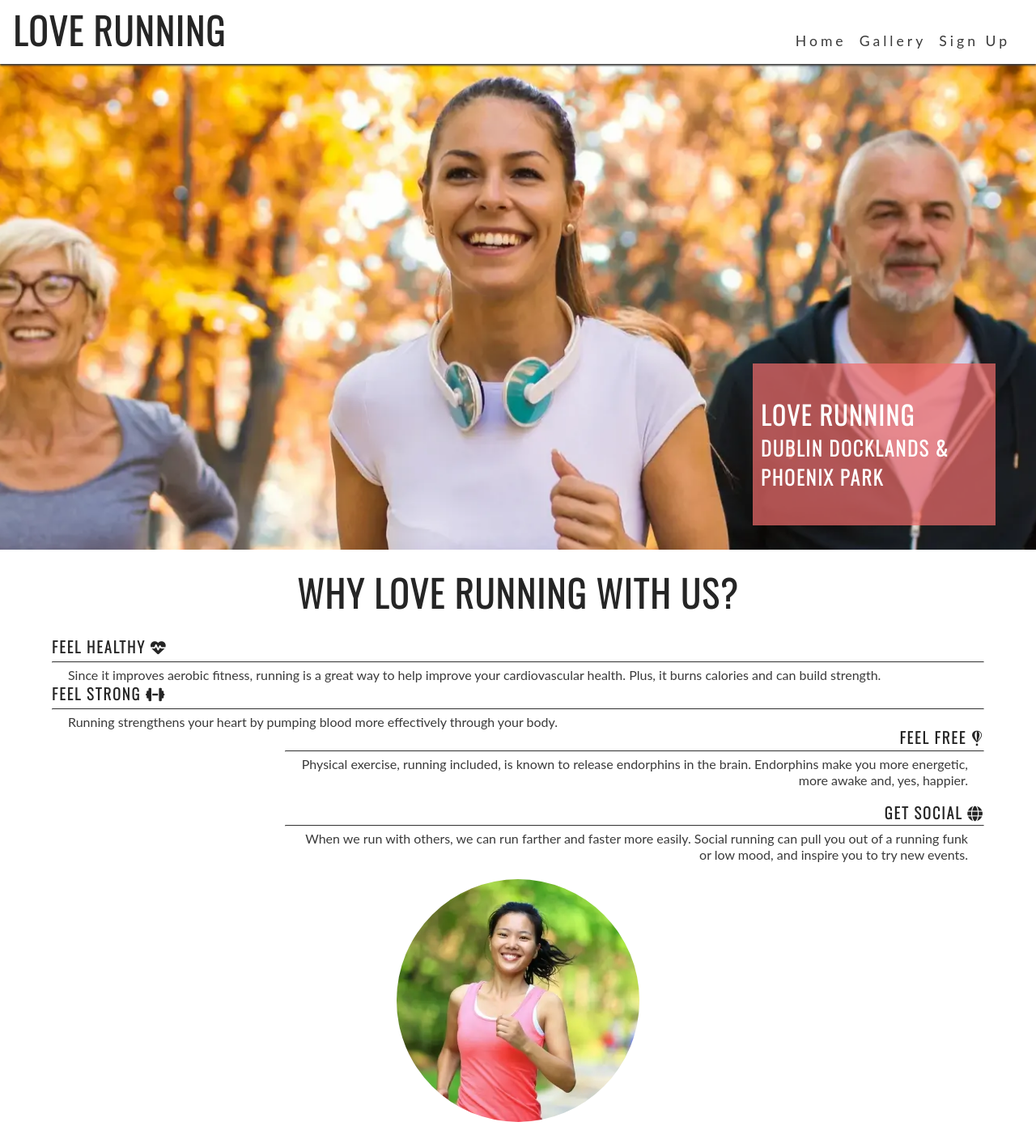
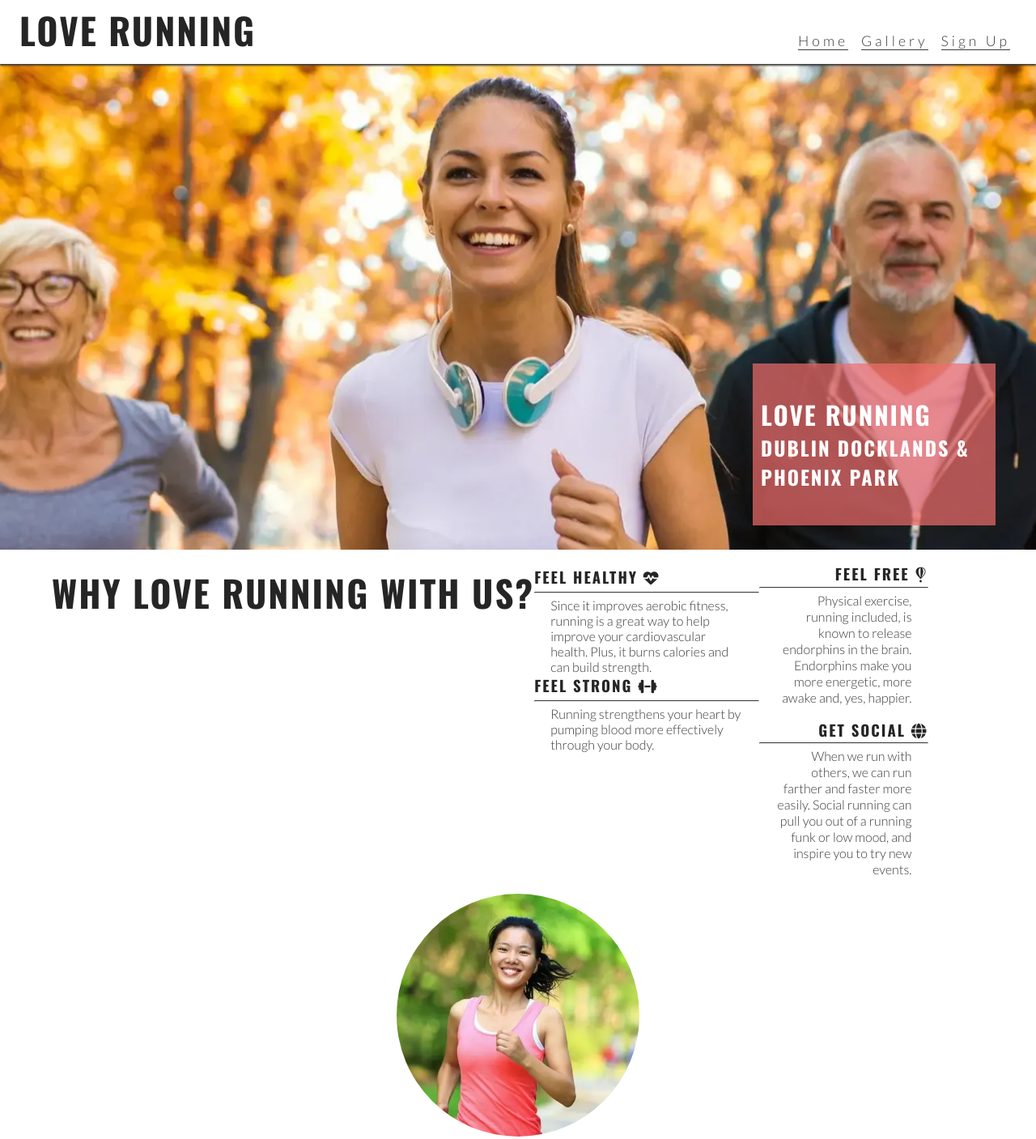
Before and after one commit to Monicaular/Soaps-Project, a plain HTML site: page index.html in a window 1280 px wide. Shown: the top 1407 px of the page at 81% size. Drawn offline with nearby package versions, Linux system fonts and the light colour scheme.

Commit message:
Copy+pasted code from the source code to check if it works

```diff
--- a/assets/css/style.css
+++ b/assets/css/style.css
@@ -1,19 +1,19 @@
-/*Google fonts import*/
-@import url('https://fonts.googleapis.com/css2?family=Oswald:wght@200;300&display=swap');
+/* Google fonts import */
+@import url('https://fonts.googleapis.com/css2?family=Lato:wght@300&family=Oswald:wght@200;300;400;500;600;700&display=swap');
 
-/*Asterisk wildcard selector to override default styles added by the browser*/
+/* Asterisk wildcard selector to override default styles added by the browser */
 * {
     padding: 0;
     margin: 0;
     box-sizing: border-box;
 }
 
-/* General Styles*/
+/* General styles */
 body {
     min-height: 100vh;
     display: flex;
     flex-direction: column;
-    /*Generic project styles*/
+    /* Generic project styles */
     color: #3a3a3a;
     font-family: 'Lato', sans-serif;
 }
@@ -45,8 +45,6 @@ header a {
     color: inherit;
 }
 
-
-
 #menu {
     font-size: 110%;
     letter-spacing: 4px;
@@ -58,7 +56,7 @@ header a {
 }
 
 .active {
-    border-bottom: 1em;
+    border-bottom: 1px solid #3a3a3a;
 }
 
 /* Navbar styles with dropdown toggle */
@@ -73,7 +71,7 @@ nav {
     top: 100%;
 }
 
-/*Nav toggle*/
+/* Nav toggle */
 #nav-toggle:checked~nav {
     display: block;
 }
@@ -86,15 +84,14 @@ nav {
     font-size: 2rem;
 }
 
-/* Main Content */
+/* Main content */
 main {
-
-    /*Make main element take up any surplus space to push footer down*/
+    /* Make main element take up any surplus space to push footer down */
     flex: 1 0 auto;
     margin-top: 47px;
 }
 
-/*Hero section*/
+/* Hero section */
 #hero {
     height: 600px;
     width: 100%;
@@ -103,7 +100,7 @@ main {
 }
 
 #cover-text {
-    /* Final rgba value sets the opacity so it is semi-transparent*/
+    /* Final rgba value sets the opacity so it is semi-transparent */
     background-color: rgba(241, 109, 107, .7);
     font-size: 130%;
     position: absolute;
@@ -112,14 +109,14 @@ main {
     min-height: 200px;
     padding-top: 40px;
     padding-left: 10px;
-
 }
 
 #cover-text>h2,
-#cover-text h3 {
+#cover-text>h3 {
     color: #ffffff;
 }
 
+/* Reasons section */
 #reasons {
     width: 90%;
     margin: 20px auto;
@@ -163,8 +160,7 @@ main {
     justify-content: center;
 }
 
-
-/* Footer*/
+/* Footer */
 #social-networks {
     text-align: center;
     padding: 20px 0;
@@ -176,13 +172,13 @@ main {
 #social-networks i {
     font-size: 160%;
     padding: 5%;
-    color: #3a3a3a
+    color: #3a3a3a;
 }
 
-/* Media query: tablets and larger (768px and up)*/
+/* Media query: tablets and larger (768px and up) */
 @media screen and (min-width: 768px) {
 
-    /* Header*/
+    /* Header */
     nav {
         display: block;
         position: relative;
@@ -193,7 +189,6 @@ main {
 
     #menu {
         display: flex;
-
     }
 
     #menu>li {
@@ -207,22 +202,22 @@ main {
     #logo {
         font-size: 280%;
         line-height: 75px;
-        margin: 0 0.5 rem;
+        margin: 0 0.5rem;
     }
 
-    /* Main Content*/
+    /* Main content */
     main {
-        /*push main content down to accommodate larger header*/
+        /* Push main content down to accommodate larger header */
         margin-top: 79px;
     }
 
-    /*Hero*/
+    /* Hero */
     #cover-text {
         width: 300px;
         right: 50px;
     }
 
-    /*Reasons Section*/
+    /* Reasons section */
     #benefits-physical,
     #benefits-mental {
         display: flex;
@@ -230,22 +225,50 @@ main {
         width: 100%;
     }
 
-    #benefits-physical > div,
-    #benefits-mental > div {
-        width: 75%
+    #benefits-physical>div,
+    #benefits-mental>div {
+        width: 75%;
     }
 
-    #benefits-mental > div {
+    #benefits-mental>div {
         text-align: end;
         align-self: flex-end;
     }
+
 }
 
-
-
-/*Large devices (laptops and desktops, 992px and up)*/
-@media screen and (min-width:992px) {
+/* Large devices (laptops and desktops, 992px and up) */
+@media screen and (min-width: 992px) {
     #menu a:hover {
         border-bottom: 1px solid #3a3a3a;
     }
 }
+
+@media screen and (min-width: 1200px) {
+
+    /* Reasons section */
+    #benefits {
+        display: flex;
+        flex-direction: row;
+    }
+
+    #benefits>div {
+        flex: 1;
+    }
+
+    #benefits-image {
+        order: 0
+    }
+
+    #benefits-mental {
+        order: 1;
+    }
+
+    #benefits-mental>div {
+        align-self: flex-start;
+    }
+
+    #benefits-physical>div {
+        align-self: flex-end;
+    }
+}
```
